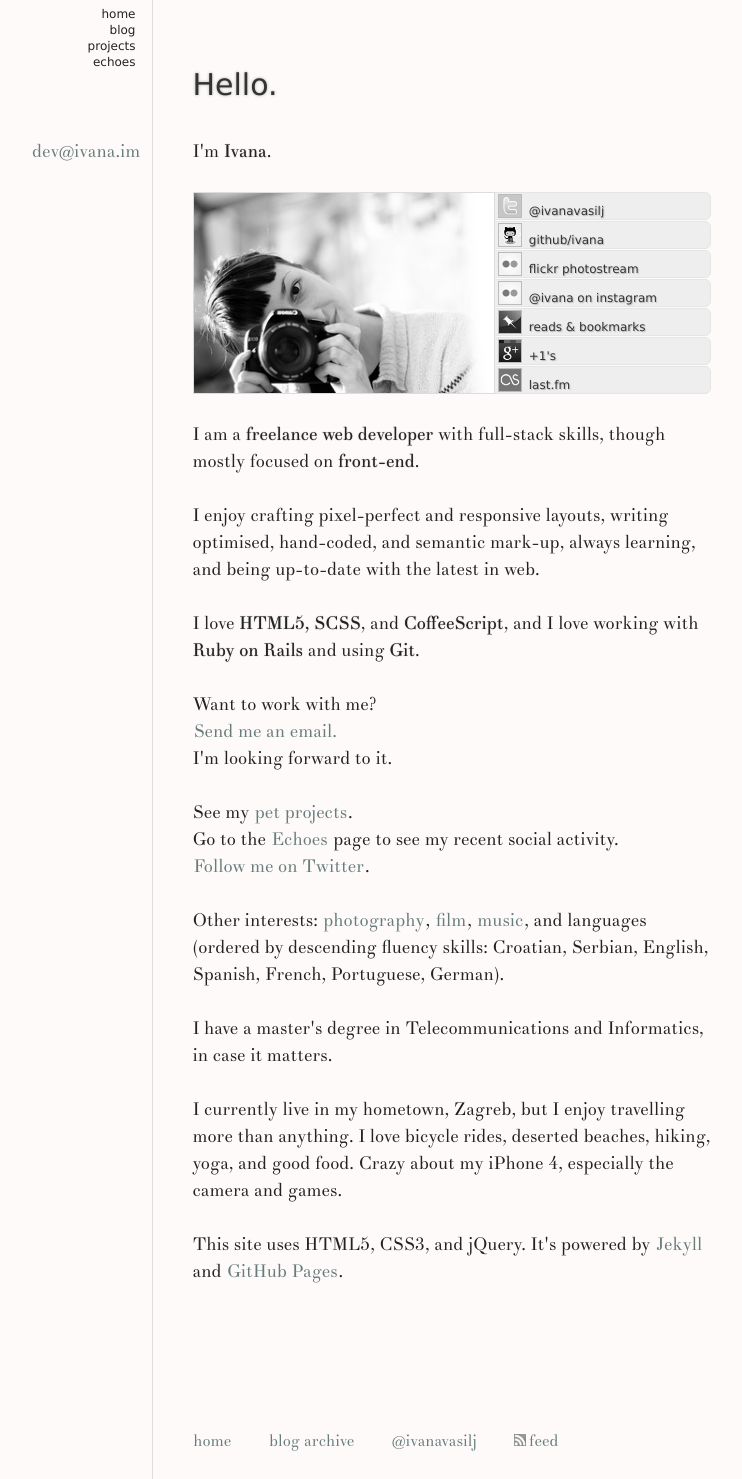
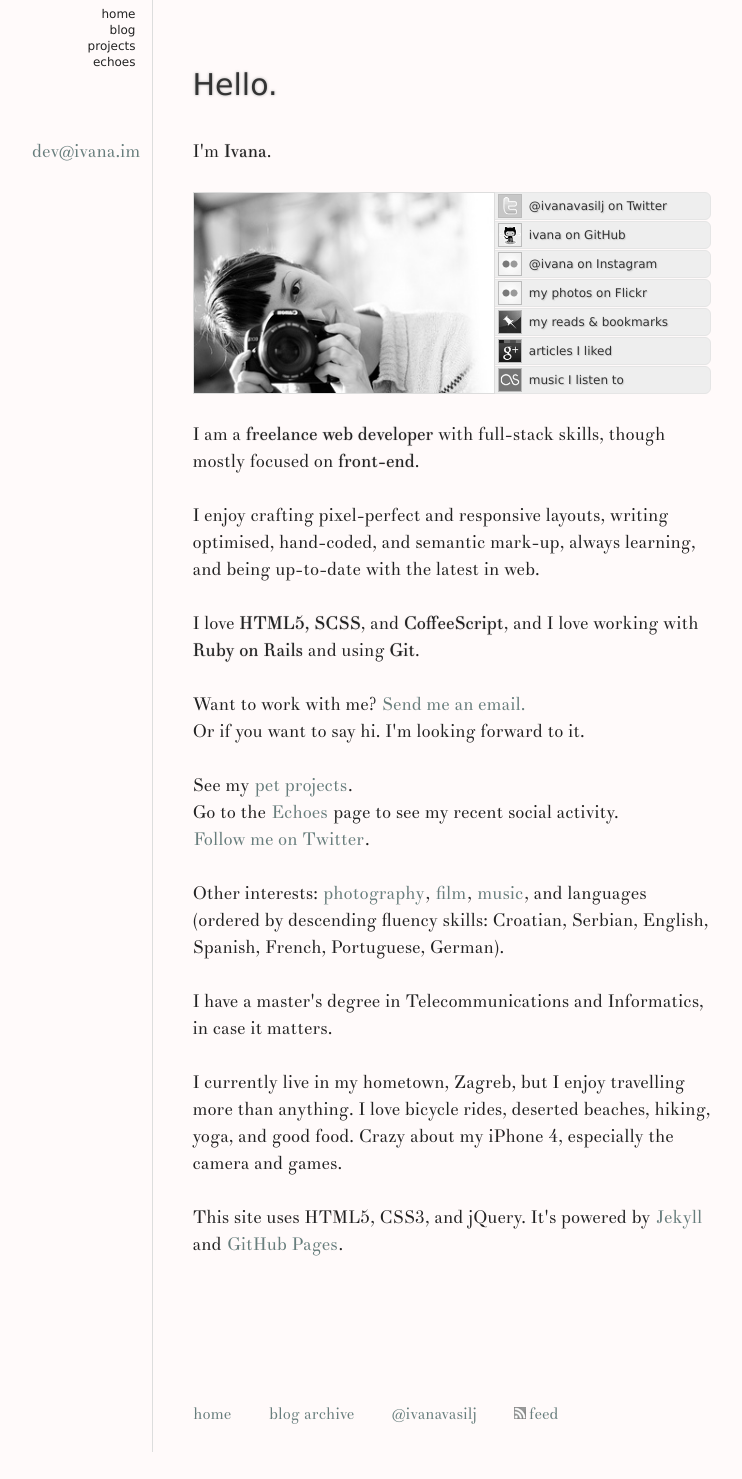
Before and after one commit to ivana/ivana.github.com, a Jekyll site: the page built from index.html, in a window 1280 px wide. Shown: the whole page, without its empty margins (209-951 px from the left). Built offline with Jekyll 4.4.1, drawn with Linux system fonts in a browser that asks for light colours; Markdown is read by kramdown in place of the engine named in the settings; after the commit the page ends 1452 px from its top, so only the background shows below that.

Commit message:
social icons vertical align

```diff
--- a/css/style.css
+++ b/css/style.css
@@ -93,20 +93,23 @@
 .vcard .photo { float:left; border:1px solid #ddd; margin-right:3px; height:200px }
 .vcard ol { margin:1.5em 0; padding-left:0; list-style-type:none }
 .vcard li { line-height:1 }
-.vcard li img {
-  border:1px solid #BBB; width:22px;
-  vertical-align: text-bottom;
-  margin-right:3px;
-}
 .vcard li a {
-  font-size:12px; text-transform:lowercase;
-  color: #333; text-shadow: 1px 1px 1px #BBB;
+  font-size:12px;
+  color: #333; text-shadow: 1px 1px 1px #ccc;
   display: block; height: 24px;
   background:#eee; border:1px solid #e5e5e5;
   margin:1px 0; padding:1px 0;
 }
 .vcard li a:hover { background:#e4e4e4; margin-right:-5px; }
-
+.vcard li a img {
+  border:1px solid #bbb; width:22px;
+  vertical-align: text-bottom;
+  margin-right:3px;
+}
+.vcard li a span {
+  display: inline-block;
+  vertical-align: bottom; height: 18px;
+}
 /* projects */
 #projects article { margin-bottom:30px; }
 #projects article h1 { margin:1.5em 0 1em }
--- a/index.html
+++ b/index.html
@@ -17,37 +17,37 @@
     <li>
       <a href="http://twitter.com/ivanavasilj" rel="me">
         <img src="/img/icons/twitter.png" alt="twitter">
-        @ivanavasilj
+        <span>@ivanavasilj on Twitter</span>
       </a></li>
     <li>
       <a href="http://github.com/ivana" rel="me">
         <img src="/img/icons/github.png" alt="github">
-        GitHub/ivana
+        <span>ivana on GitHub</span>
+      </a></li>
+    <li>
+      <a href="http://instagram.heroku.com/users/ivana" rel="me">
+        <img src="/img/icons/flickr.png" alt="instagram">
+        <span>@ivana on Instagram</span>
       </a></li>
     <li>
       <a href="http://www.flickr.com/photos/ivanavasilj/" rel="me">
         <img src="/img/icons/flickr.png" alt="flickr">
-        Flickr photostream
-      </a></li>
-    <li>
-      <a href="http://instagram.heroku.com/users/ivana" rel="me">
-        <img src="/img/icons/flickr.png" alt="instagram">
-        @ivana on Instagram
+        <span>my photos on Flickr</span>
       </a></li>
     <li>
       <a href="http://pinboard.in/u:iv" rel="me">
         <img src="/img/icons/pinboard.png" alt="pinboard">
-        Reads &amp; bookmarks
+        <span>my reads &amp; bookmarks</span>
       </a></li>
     <li>
       <a href="https://plus.google.com/102233244133643799194/plusones" rel="me">
         <img src="/img/icons/gplus.png" alt="google plus">
-        +1's
+        <span>articles I liked</span>
       </a></li>
     <li>
       <a href="http://www.last.fm/user/erin4" rel="me">
         <img src="/img/icons/lastfm.png" alt="last.fm icon">
-        last.fm
+        <span>music I listen to</span>
       </a></li>
   </ol></nav>
 
@@ -55,9 +55,7 @@
   <p>I enjoy crafting pixel-perfect and responsive layouts, writing optimised, hand-coded, and semantic mark-up, always learning, and being up-to-date with the latest in web.</p>
   <p>I love <strong>HTML5, SCSS</strong>, and <strong>CoffeeScript</strong>, and I love working with <strong>Ruby on Rails</strong> and using <strong>Git</strong>.</p>
 
-  <p>Want to work with me?<br>
-    <a href="mailto:dev@ivana.im">Send me an email.</a><br>
-    I'm looking forward to it.</p>
+  <p>Want to work with me? <a href="mailto:dev@ivana.im">Send me an email.</a><br>Or if you want to say hi. I'm looking forward to it.</p>
   <p>
     See my <a href="/projects">pet projects</a>.<br>
     Go to the <a href="/echoes">Echoes</a> page to see my recent social activity.<br>
```
